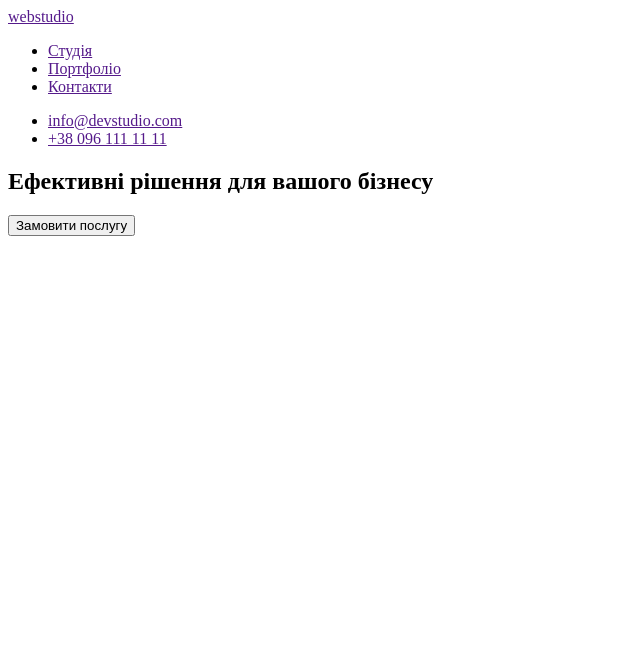
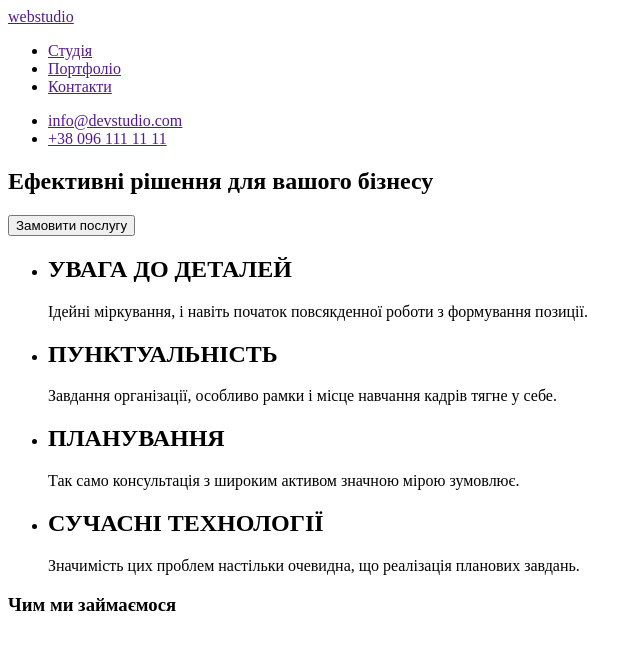
Before and after one commit to rin-rin-tr/goit-markup-hw-01, a plain HTML site: page index.html in a window 1280 px wide. Shown: the whole page, without its empty margins (0-642 px from the left). Drawn offline with Linux system fonts and the light colour scheme.

Commit message:
іусешщт1

```diff
--- a/index.html
+++ b/index.html
@@ -29,5 +29,41 @@
         </form>
       </section>
     </div>
+    <div>
+      <section>
+        <ul>
+          <li>
+            <h2>УВАГА ДО ДЕТАЛЕЙ</h2>
+            <p>
+              Ідейні міркування, і навіть початок повсякденної роботи з
+              формування позиції.
+            </p>
+          </li>
+          <li>
+            <h2>ПУНКТУАЛЬНІСТЬ</h2>
+            <p>
+              Завдання організації, особливо рамки і місце навчання кадрів тягне
+              у себе.
+            </p>
+          </li>
+          <li>
+            <h2>ПЛАНУВАННЯ</h2>
+            <p>
+              Так само консультація з широким активом значною мірою зумовлює.
+            </p>
+          </li>
+          <li>
+            <h2>СУЧАСНІ ТЕХНОЛОГІЇ</h2>
+            <p>
+              Значимість цих проблем настільки очевидна, що реалізація планових
+              завдань.
+            </p>
+          </li>
+        </ul>
+      </section>
+      <section>
+        <h3>Чим ми займаємося</h3>
+      </section>
+    </div>
   </body>
 </html>
```
